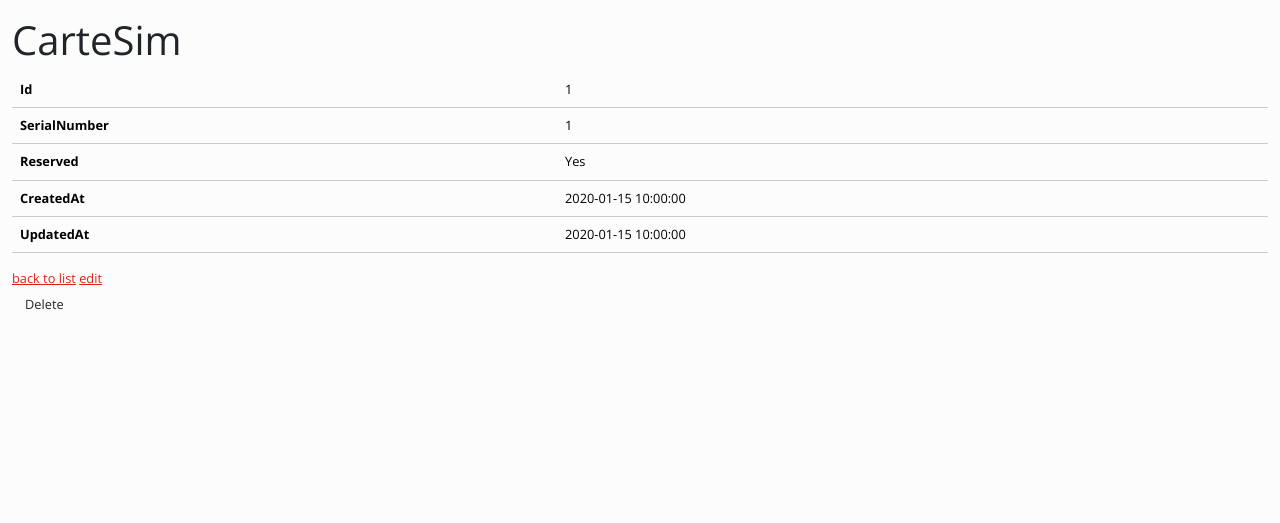
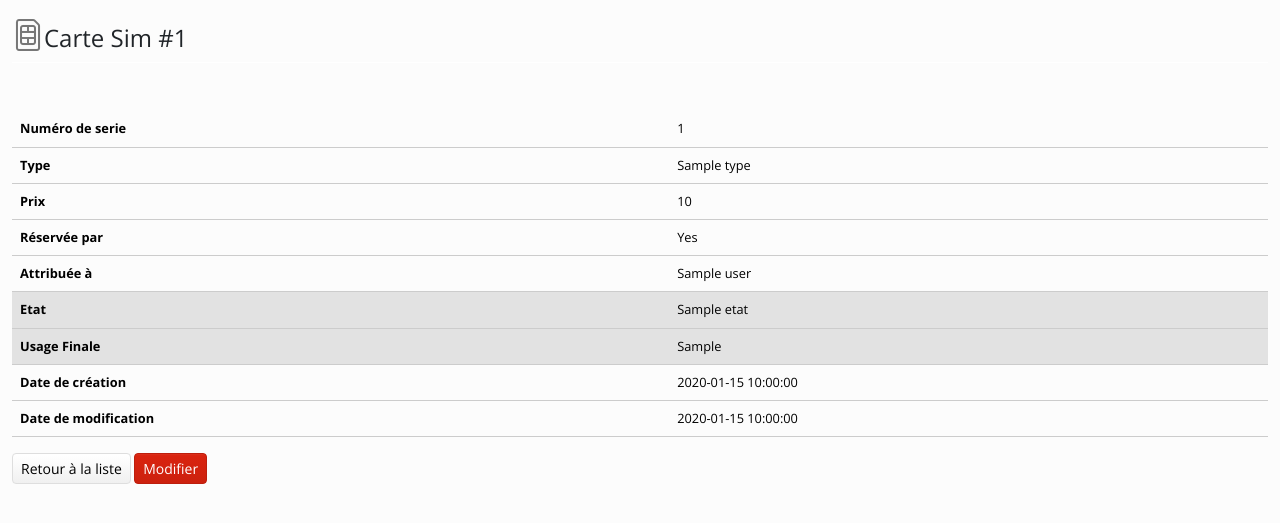
Before and after one commit to Rjaouna/symaBusinessBeta, a Symfony app: template templates/carte_sim/show.html.twig in a window 1280 px wide. Shown: the top 523 px of the page. Run offline with Twig, Linux system fonts and the light colour scheme; the template is opened without the code that fills it: most values are stand-ins (such as "Sample title", 1, 10 or a date in 2020); some libraries are stand-ins or nearby versions.

Commit message:
sim creator

```diff
--- a/templates/carte_sim/_form.html.twig
+++ b/templates/carte_sim/_form.html.twig
@@ -1,4 +1,6 @@
 {{ form_start(form) }}
     {{ form_widget(form) }}
-    <button class="btn">{{ button_label|default('Save') }}</button>
+    <button class="btn btn-primary ">{{ button_label|default('Enregistrer') }}</button>
+    <a class="btn btn-secondary " href="{{ path('app_carte_sim_index') }}">Retour à la liste des cartes</a>
+
 {{ form_end(form) }}
--- a/templates/carte_sim/index.html.twig
+++ b/templates/carte_sim/index.html.twig
@@ -3,7 +3,8 @@
 {% block title %}CarteSim index{% endblock %}
 
 {% block body %}
-    <h1>CarteSim index</h1>
+<h4 class="mb-5 border-bottom border-secondary pb-2">
+    <i class="text-secondary bi bi-sim fs-2 text-secondary"></i> Stock Carte Sim</h4>
 
     <table id="carteSimTable" class="table table-striped">
         <thead>
@@ -41,7 +42,7 @@
         </tbody>
     </table>
 
-    <a href="{{ path('app_carte_sim_new') }}" class="btn btn-primary mt-3">Create new</a>
+    <a href="{{ path('app_carte_sim_new') }}" class="btn btn-primary my-3">Ajouter une carte Sim</a>
     <script>
         $(document).ready(function() {
             $('#carteSimTable').DataTable({
--- a/templates/carte_sim/show.html.twig
+++ b/templates/carte_sim/show.html.twig
@@ -3,36 +3,53 @@
 {% block title %}CarteSim{% endblock %}
 
 {% block body %}
-    <h1>CarteSim</h1>
+<h4 class="mb-5 border-bottom border-secondary pb-2">
+    <i class="text-secondary bi bi-sim fs-2 text-secondary"></i>Carte Sim #{{ carte_sim.serialNumber }}</h4>
 
-    <table class="table">
+    <table class="table table-hover">
         <tbody>
             <tr>
-                <th>Id</th>
-                <td>{{ carte_sim.id }}</td>
-            </tr>
-            <tr>
-                <th>SerialNumber</th>
+                <th>Numéro de serie</th>
                 <td>{{ carte_sim.serialNumber }}</td>
             </tr>
             <tr>
-                <th>Reserved</th>
+                <th>Type</th>
+                <td>{{ carte_sim.type }}</td>
+            </tr>
+            <tr>
+                <th>Prix</th>
+                <td>{{ carte_sim.type.prix }}</td>
+            </tr>
+            <tr>
+                <th>Réservée par </th>
                 <td>{{ carte_sim.reserved ? 'Yes' : 'No' }}</td>
             </tr>
+
             <tr>
-                <th>CreatedAt</th>
+                <th>Attribuée à</th>
+                <td>{{ carte_sim.user }}</td>
+            </tr>
+            <tr class="table-active">
+                <th>Etat</th>
+                <td>{{ carte_sim.etat }}</td>
+            </tr>
+            <tr class="table-active">
+                <th>Usage Finale</th>
+                <td>{{ carte_sim.usageFinale }}</td>
+            </tr>
+            <tr>
+                <th>Date de création</th>
                 <td>{{ carte_sim.createdAt ? carte_sim.createdAt|date('Y-m-d H:i:s') : '' }}</td>
             </tr>
             <tr>
-                <th>UpdatedAt</th>
+                <th>Date de modification</th>
                 <td>{{ carte_sim.updatedAt ? carte_sim.updatedAt|date('Y-m-d H:i:s') : '' }}</td>
             </tr>
         </tbody>
     </table>
 
-    <a href="{{ path('app_carte_sim_index') }}">back to list</a>
+    <a class="btn btn-secondary btn-sm" href="{{ path('app_carte_sim_index') }}">Retour à la liste</a>
 
-    <a href="{{ path('app_carte_sim_edit', {'id': carte_sim.id}) }}">edit</a>
+    <a class="btn btn-primary btn-sm" href="{{ path('app_carte_sim_edit', {'id': carte_sim.id}) }}">Modifier</a>
 
-    {{ include('carte_sim/_delete_form.html.twig') }}
 {% endblock %}
--- a/templates/interfaces_admin/user_commande_with_orders/index.html.twig
+++ b/templates/interfaces_admin/user_commande_with_orders/index.html.twig
@@ -17,7 +17,7 @@
                 <thead class="thead-dark">
                     <tr>
                         <th scope="col">Client</th>
-                        <th scope="col">Commandes</th>
+                        <th scope="col">Commandes à valider</th>
                     </tr>
                 </thead>
                 <tbody>
```
Also changed, not shown: migrations/Version20241030201703.php (added, +31 -0 lines), src/Entity/CarteSim.php (+30 -0 lines), templates/_Sidebars/_left/userInformations.html.twig (+6 -4 lines), templates/carte_sim/edit.html.twig (+3 -4 lines).
